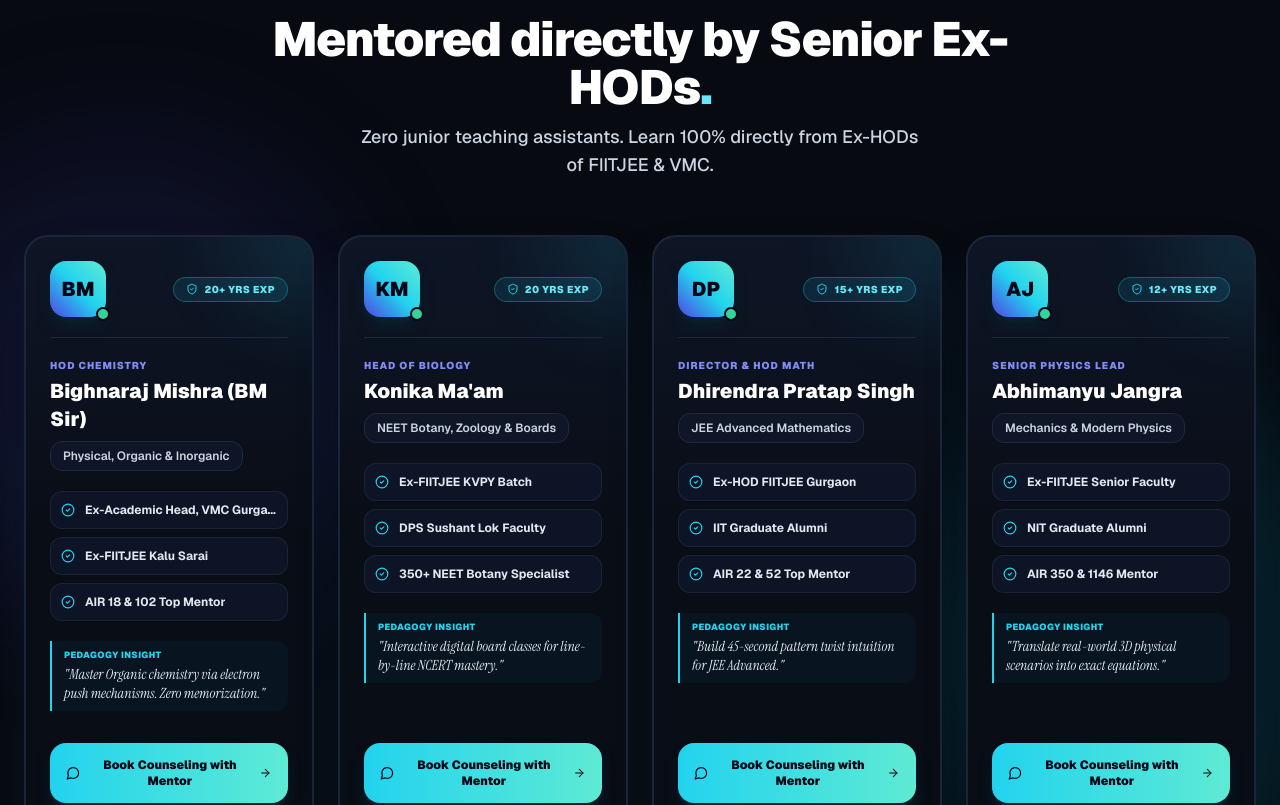
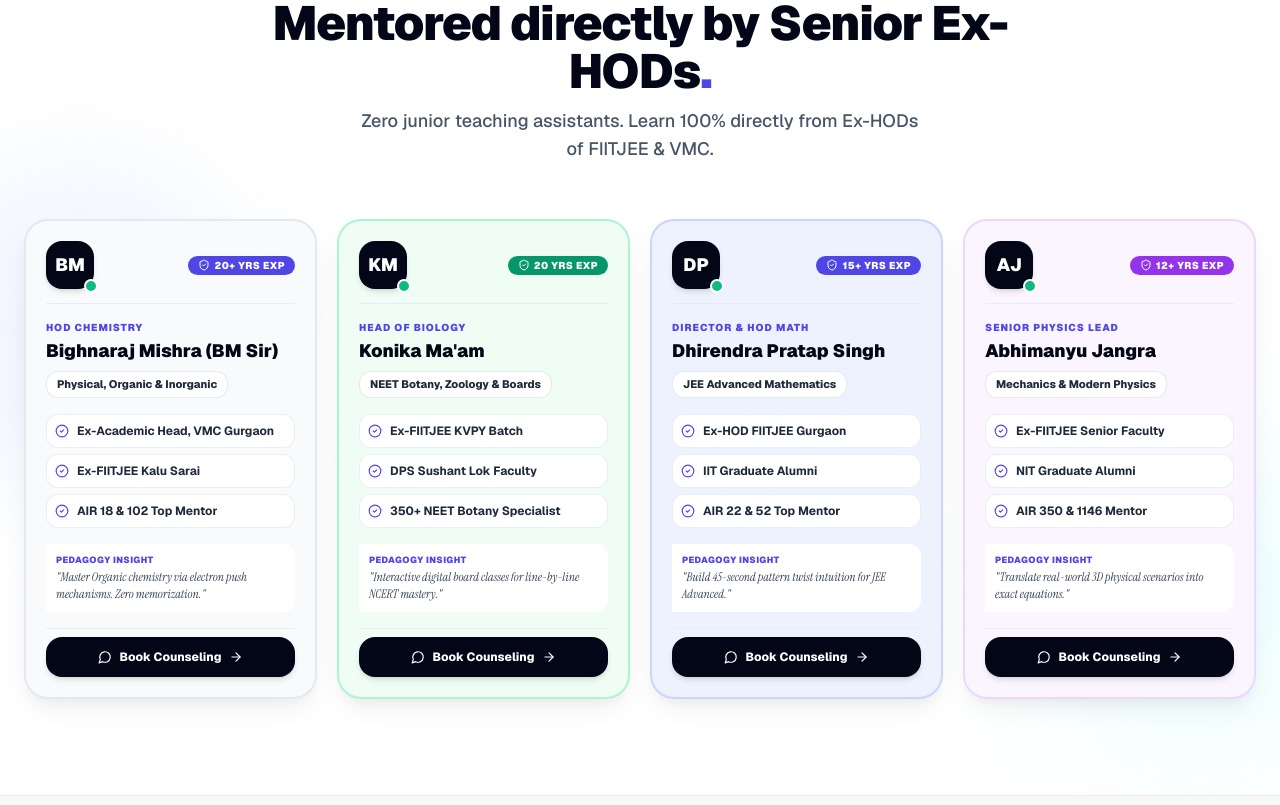
Before and after one commit to Robin1-23/Bm-Classes, a Next.js app: page / in a window 1280 px wide. Shown: the part 5226-6031 px from the top of the page. Built offline with nearby package versions, Linux system fonts and the light colour scheme; no server answers; a web font is replaced by a local one.

Commit message:
Update EX-HOD Faculty Section to white background with compact light cards and 3D shadows

```diff
--- a/components/FacultySection.jsx
+++ b/components/FacultySection.jsx
@@ -1,7 +1,7 @@
 'use client';
 
 import React from 'react';
-import { MessageCircle, ShieldCheck, Award, GraduationCap, Trophy, Sparkles, CheckCircle2, ArrowRight } from 'lucide-react';
+import { MessageCircle, ShieldCheck, Sparkles, CheckCircle2, ArrowRight } from 'lucide-react';
 import ScrollReveal from '@/components/ScrollReveal';
 import SectionHeader from '@/components/ui/SectionHeader';
 import { MENTORS_DATA } from '@/data/contentData';
@@ -11,100 +11,106 @@ export default function FacultySection({ onOpenRegister }) {
   const modal = useModal();
   const handleRegister = onOpenRegister || modal.openRegister;
 
+  const cardThemes = [
+    { bg: 'bg-[#f8fafc]', border: 'border-slate-200/90 hover:border-indigo-500', badge: 'bg-indigo-600 text-white' },
+    { bg: 'bg-[#f0fdf4]', border: 'border-emerald-200/90 hover:border-emerald-500', badge: 'bg-emerald-600 text-white' },
+    { bg: 'bg-[#eef2ff]', border: 'border-indigo-200/90 hover:border-indigo-500', badge: 'bg-indigo-600 text-white' },
+    { bg: 'bg-[#faf5ff]', border: 'border-purple-200/90 hover:border-purple-500', badge: 'bg-purple-600 text-white' },
+  ];
+
   return (
-    <section className="bg-[#070a11] py-20 sm:py-28 border-b border-slate-800/90 relative overflow-hidden text-white" id="faculty">
+    <section className="bg-white py-16 sm:py-24 border-b border-slate-200/80 relative overflow-hidden" id="faculty">
 
-      {/* Ambient Radial Atmosphere Glows */}
-      <div className="absolute top-1/4 -left-32 w-[500px] h-[500px] bg-indigo-600/10 rounded-full blur-3xl pointer-events-none"></div>
-      <div className="absolute bottom-10 -right-32 w-[500px] h-[500px] bg-cyan-500/10 rounded-full blur-3xl pointer-events-none"></div>
+      {/* Background Soft Glows */}
+      <div className="absolute top-1/3 -left-20 w-80 h-80 bg-indigo-50/80 rounded-full blur-3xl pointer-events-none"></div>
+      <div className="absolute bottom-10 -right-20 w-80 h-80 bg-cyan-50/80 rounded-full blur-3xl pointer-events-none"></div>
 
       <div className="max-w-7xl mx-auto px-4 sm:px-6 relative z-10">
 
         {/* Section Header */}
         <SectionHeader
-          dark
           badgeIcon={Sparkles}
           badgeText="100% EX-HOD DIRECT FACULTY"
           title="Mentored directly by Senior Ex-HODs"
           subtitle="Zero junior teaching assistants. Learn 100% directly from Ex-HODs of FIITJEE & VMC."
         />
 
-        {/* ULTRA-PREMIUM FACULTY DOSSIER CARDS */}
-        <div className="grid grid-cols-1 sm:grid-cols-2 lg:grid-cols-4 gap-6 max-w-lg sm:max-w-none mx-auto">
-          {MENTORS_DATA.map((mentor, idx) => (
-            <ScrollReveal key={idx} delay={120 * (idx + 1)} direction="up">
-              <div className="bg-gradient-to-b from-[#0e1626] via-[#090d16] to-[#090d16] border-2 border-slate-800/90 hover:border-cyan-400/60 rounded-3xl p-6 shadow-2xl shadow-cyan-950/40 hover:shadow-cyan-400/20 hover:-translate-y-1.5 transition-all duration-300 flex flex-col justify-between group h-full relative overflow-hidden">
-
-                {/* Top Subtle Ambient Glow */}
-                <div className="absolute -top-16 -right-16 w-36 h-36 bg-cyan-400/10 rounded-full blur-2xl pointer-events-none group-hover:bg-cyan-400/20 transition-all"></div>
+        {/* FACULTY CARDS WITH 3D SHADOW & VERY LIGHT BACKGROUNDS */}
+        <div className="grid grid-cols-1 sm:grid-cols-2 lg:grid-cols-4 gap-5 max-w-lg sm:max-w-none mx-auto">
+          {MENTORS_DATA.map((mentor, idx) => {
+            const theme = cardThemes[idx % cardThemes.length];
+            return (
+              <ScrollReveal key={idx} delay={100 * (idx + 1)} direction="up">
+                <div className={`${theme.bg} ${theme.border} border-2 rounded-3xl p-5 sm:p-5 flex flex-col justify-between shadow-[0_12px_28px_-6px_rgba(15,23,42,0.08),0_8px_12px_-4px_rgba(15,23,42,0.04)] hover:shadow-[0_22px_45px_-10px_rgba(99,102,241,0.22)] hover:-translate-y-2.5 transition-all duration-300 h-full group relative overflow-hidden`}>
 
                   <div>
                     {/* Top Avatar & Experience Row */}
-                  <div className="flex items-center justify-between pb-5 border-b border-slate-800 mb-5 relative z-10">
+                    <div className="flex items-center justify-between pb-3.5 border-b border-slate-200/70 mb-4">
                       <div className="relative">
-                      <div className="w-14 h-14 rounded-2xl bg-gradient-to-tr from-indigo-600 via-cyan-400 to-teal-300 text-slate-950 font-heading font-black text-xl flex items-center justify-center shadow-lg shadow-cyan-950/50 group-hover:scale-105 transition-transform">
+                        <div className="w-12 h-12 rounded-2xl bg-slate-950 text-white font-heading font-black text-lg flex items-center justify-center shadow-md group-hover:scale-105 transition-transform">
                           {mentor.initials}
                         </div>
-                      <span className="absolute -bottom-1 -right-1 w-3.5 h-3.5 bg-emerald-400 border-2 border-slate-950 rounded-full"></span>
+                        <span className="absolute -bottom-1 -right-1 w-3.5 h-3.5 bg-emerald-500 border-2 border-white rounded-full"></span>
                       </div>
 
-                    <span className="inline-flex items-center gap-1.5 bg-cyan-400/10 text-cyan-300 border border-cyan-400/30 px-3 py-1 rounded-full text-[10px] font-black uppercase tracking-wider shadow-xs">
-                      <ShieldCheck className="w-3 h-3 text-cyan-400" />
+                      <span className={`inline-flex items-center gap-1 ${theme.badge} px-2.5 py-0.5 rounded-full text-[10px] font-black uppercase tracking-wider shadow-xs`}>
+                        <ShieldCheck className="w-3 h-3 text-white" />
                         {mentor.exp}
                       </span>
                     </div>
 
                     {/* Name, Role & Subject Header */}
-                  <div className="mb-5 relative z-10">
-                    <span className="text-[10px] font-black uppercase tracking-widest text-indigo-400 block mb-1">
+                    <div className="mb-4">
+                      <span className="text-[10px] font-black uppercase tracking-widest text-indigo-600 block mb-0.5">
                         {mentor.role}
                       </span>
 
-                    <h3 className="font-heading font-black text-lg sm:text-xl text-white group-hover:text-cyan-300 transition-colors leading-tight mb-2">
+                      <h3 className="font-heading font-black text-base sm:text-lg text-slate-950 group-hover:text-indigo-600 transition-colors leading-snug mb-1.5">
                         {mentor.name}
                       </h3>
 
-                    <p className="text-xs text-slate-300 font-semibold bg-slate-900/90 border border-slate-800 px-3 py-1.5 rounded-xl inline-block">
+                      <p className="text-[11px] text-slate-800 font-extrabold bg-white border border-slate-200/90 px-2.5 py-1 rounded-xl inline-block shadow-2xs">
                         {mentor.subject}
                       </p>
                     </div>
 
                     {/* Highlights Bullet List */}
-                  <div className="space-y-2 mb-5 relative z-10">
+                    <div className="space-y-1.5 mb-4">
                       {mentor.highlights.map((item, hIdx) => (
-                      <div key={hIdx} className="bg-slate-900/80 border border-slate-800/80 rounded-xl p-2.5 flex items-center gap-2.5 text-xs font-bold text-slate-200 group-hover:border-slate-700 transition-colors">
-                        <CheckCircle2 className="w-3.5 h-3.5 text-cyan-400 shrink-0" />
+                        <div key={hIdx} className="bg-white border border-slate-200/70 rounded-xl p-2 flex items-center gap-2 text-xs font-bold text-slate-800 shadow-2xs">
+                          <CheckCircle2 className="w-3.5 h-3.5 text-indigo-600 shrink-0" />
                           <span className="truncate">{item}</span>
                         </div>
                       ))}
                     </div>
 
-                  {/* Editorial Teaching Insight in Instrument Serif */}
-                  <div className="bg-cyan-950/20 border-l-2 border-cyan-400 pl-3 py-2 pr-2 rounded-r-xl mb-6 relative z-10">
-                    <div className="text-[9px] font-black uppercase tracking-wider text-cyan-400 mb-0.5">
+                    {/* Pedagogy Insight */}
+                    <div className="bg-white border-l-3 border-indigo-600 p-2.5 rounded-r-xl mb-4 shadow-2xs">
+                      <div className="text-[9px] font-black uppercase tracking-wider text-indigo-600 mb-0.5">
                         Pedagogy Insight
                       </div>
-                    <p className="font-serif italic font-normal text-slate-200 text-sm leading-snug">
+                      <p className="font-serif italic font-normal text-slate-700 text-xs leading-snug">
                         "{mentor.tagline}"
                       </p>
                     </div>
                   </div>
 
                   {/* Primary CTA Button */}
-                <div className="pt-2 relative z-10">
+                  <div className="pt-2 border-t border-slate-200/60">
                     <button
                       onClick={() => handleRegister(mentor.name)}
-                    className="w-full bg-gradient-to-r from-cyan-400 to-teal-300 hover:from-cyan-300 hover:to-teal-200 text-slate-950 font-black text-xs py-3.5 px-4 rounded-2xl flex items-center justify-center gap-2 transition-all shadow-lg shadow-cyan-950/60 cursor-pointer group-hover:shadow-cyan-400/20"
+                      className="w-full bg-slate-950 hover:bg-indigo-600 text-white font-extrabold text-xs py-3 px-3 rounded-2xl flex items-center justify-center gap-2 transition-all shadow-md hover:shadow-lg cursor-pointer group-hover:bg-indigo-600"
                     >
-                    <MessageCircle className="w-4 h-4 text-slate-950" />
-                    <span>Book Counseling with Mentor</span>
-                    <ArrowRight className="w-3.5 h-3.5 text-slate-950 group-hover:translate-x-1 transition-transform" />
+                      <MessageCircle className="w-3.5 h-3.5 text-white" />
+                      <span>Book Counseling</span>
+                      <ArrowRight className="w-3.5 h-3.5 text-white group-hover:translate-x-1 transition-transform" />
                     </button>
                   </div>
 
                 </div>
               </ScrollReveal>
-          ))}
+            );
+          })}
         </div>
 
       </div>
```
Lines whose indentation alone changed are shown as unchanged.
